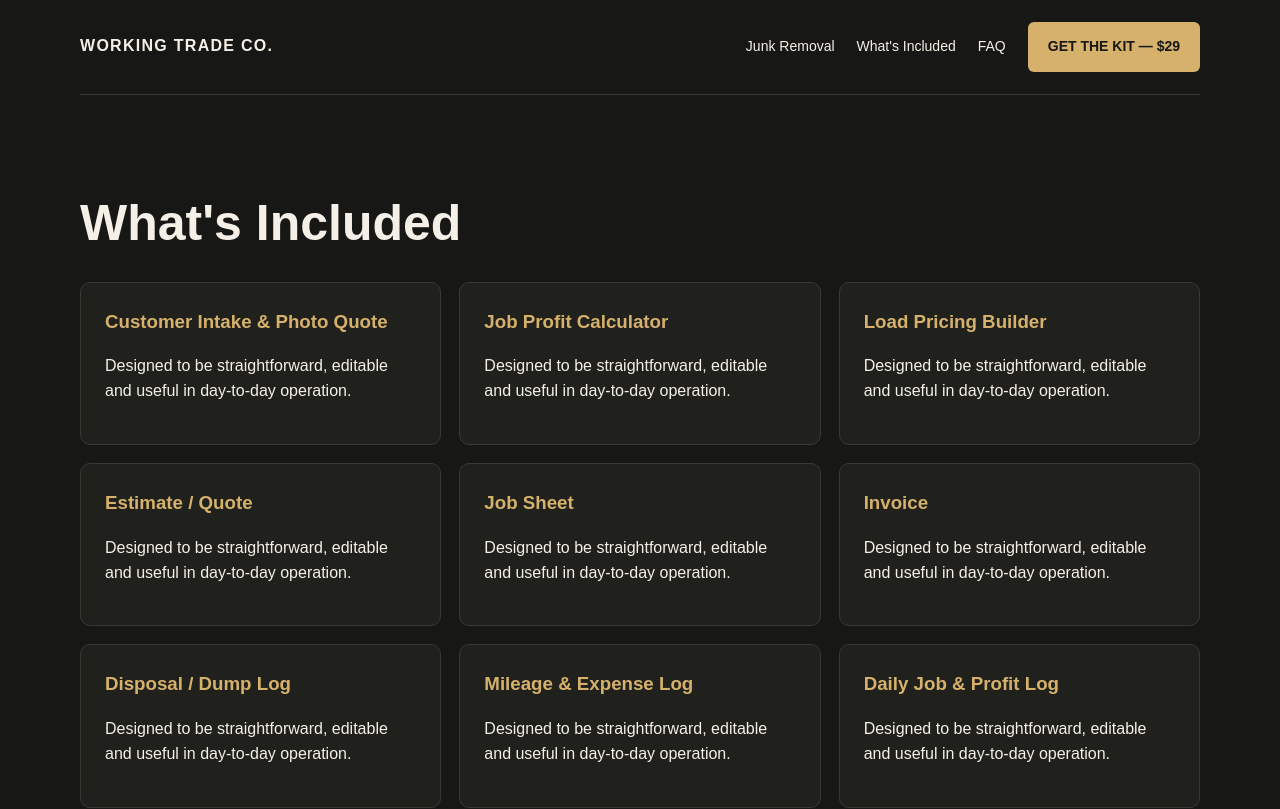
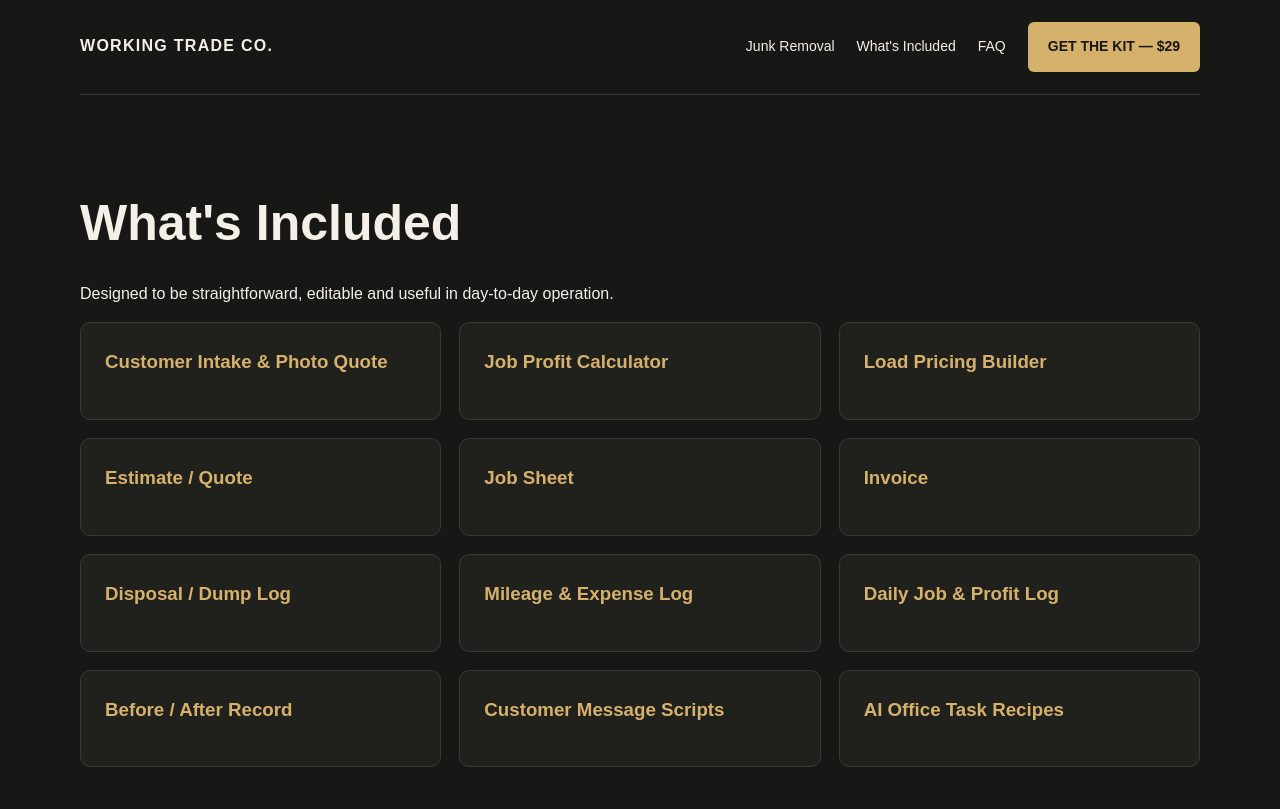
Before and after one commit to iroc46me-ui/working-trade-co, a Next.js app: page /whats-included in a window 1280 px wide. Shown: the top 809 px of the page. Built offline with nearby package versions, Linux system fonts and the light colour scheme.

Commit message:
text change

```diff
--- a/app/page.js
+++ b/app/page.js
@@ -1,5 +1,5 @@
 export default function Home(){return <main>
-<div className="wrap hero"><div><div className="eyebrow">JUNK REMOVAL BUSINESS-IN-A-BOX</div><h1>You haul the junk.<br/>We'll handle the paperwork.</h1><p>A straightforward back-office system to quote jobs, track costs, invoice customers and know what you actually made.</p><p><a className="btn" href="/junk-removal">SEE THE $29 STARTER KIT</a></p></div>
+<div className="wrap hero"><div><div className="eyebrow">JUNK REMOVAL BUSINESS-IN-A-BOX</div><h1>You haul the junk.<br/>We'll handle the paperwork.</h1><p>A straightforward back-office system to quote jobs, track costs, invoice customers and know what you actually made.</p><p><a className="btn" href="https://iroc46.gumroad.com/l/junk-removal-starter-kit">SEE THE $29 STARTER KIT</a></p></div>
 <div className="pricecard"><div className="eyebrow">STARTER OPERATOR KIT</div><div className="price">$29</div><p>Printable forms + editable files + pricing tools + customer scripts.</p><p>Built for owner-operators who don't need another complicated subscription.</p><a className="btn" href="/junk-removal">VIEW THE KIT</a><p className="small">Digital product. No physical item shipped.</p></div></div>
 <section><div className="wrap"><div className="eyebrow">THE OFFICE SIDE, SIMPLIFIED</div><h2>One small system. The whole job.</h2><div className="grid3"><div className="card"><h3>GET THE JOB</h3><p>Customer intake, photo quote sheet and estimate workflow.</p></div><div className="card"><h3>KNOW THE NUMBERS</h3><p>Job-profit calculator, load-pricing builder and expense tracking.</p></div><div className="card"><h3>GET PAID</h3><p>Job sheet, invoice, payment records, reviews and follow-up messages.</p></div></div></div></section>
 <section><div className="wrap"><h2>Made for the person doing everything.</h2><p>You may be the estimator, driver, loader, customer-service department, marketer and bookkeeper. Working Trade Co. gives those jobs a simple system without pretending software needs to run your life.</p></div></section>
--- a/app/whats-included/page.js
+++ b/app/whats-included/page.js
@@ -1,2 +1,32 @@
-export default function Page(){return <main className="wrap page"><h1>What's Included</h1><div className="grid3">
-{["Customer Intake & Photo Quote","Job Profit Calculator","Load Pricing Builder","Estimate / Quote","Job Sheet","Invoice","Disposal / Dump Log","Mileage & Expense Log","Daily Job & Profit Log","Before / After Record","Customer Message Scripts","AI Office Task Recipes"].map(x=><div className="card" key={x}><h3>{x}</h3><p>Designed to be straightforward, editable and useful in day-to-day operation.</p></div>)}</div></main>}
+export default function Page() {
+  return (
+    <main className="wrap page">
+      <h1>What's Included</h1>
+
+      <p>
+        Designed to be straightforward, editable and useful in day-to-day operation.
+      </p>
+
+      <div className="grid3">
+        {[
+          "Customer Intake & Photo Quote",
+          "Job Profit Calculator",
+          "Load Pricing Builder",
+          "Estimate / Quote",
+          "Job Sheet",
+          "Invoice",
+          "Disposal / Dump Log",
+          "Mileage & Expense Log",
+          "Daily Job & Profit Log",
+          "Before / After Record",
+          "Customer Message Scripts",
+          "AI Office Task Recipes"
+        ].map((x) => (
+          <div className="card" key={x}>
+            <h3>{x}</h3>
+          </div>
+        ))}
+      </div>
+    </main>
+  );
+}
```
